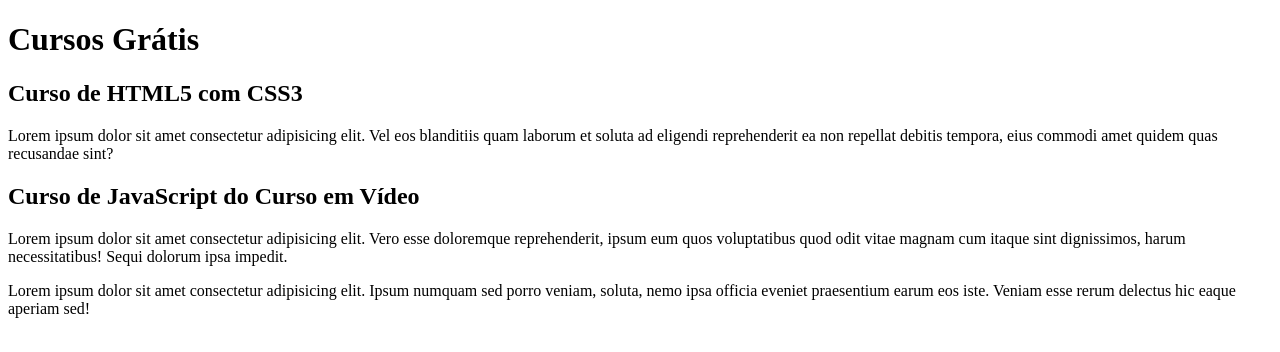
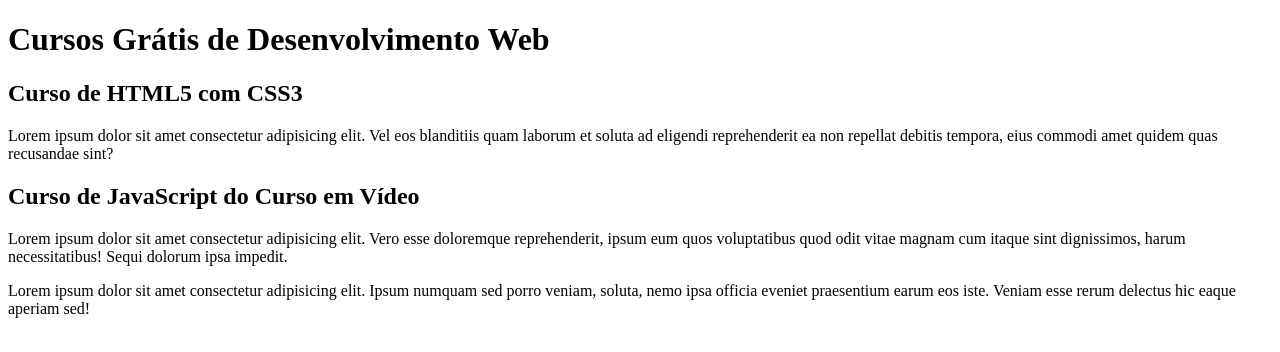
Before and after one commit to lucasemanuelms/projeto-site, a plain HTML site: page index.html in a window 1280 px wide. Drawn offline with Linux system fonts and the light colour scheme.

Commit message:
Update index.html

```diff
--- a/index.html
+++ b/index.html
@@ -9,7 +9,7 @@
 <body>
     <main>
         <header>
-            <h1>Cursos Grátis</h1>
+            <h1>Cursos Grátis de Desenvolvimento Web</h1>
         </header>
         <article>
             <h2>Curso de HTML5 com CSS3</h2>
```
